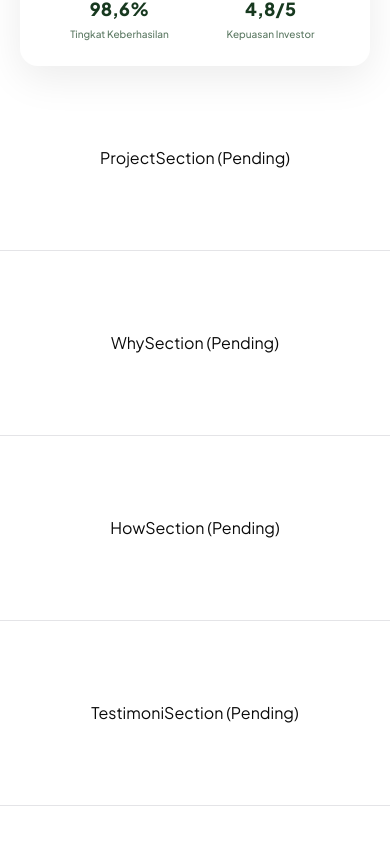
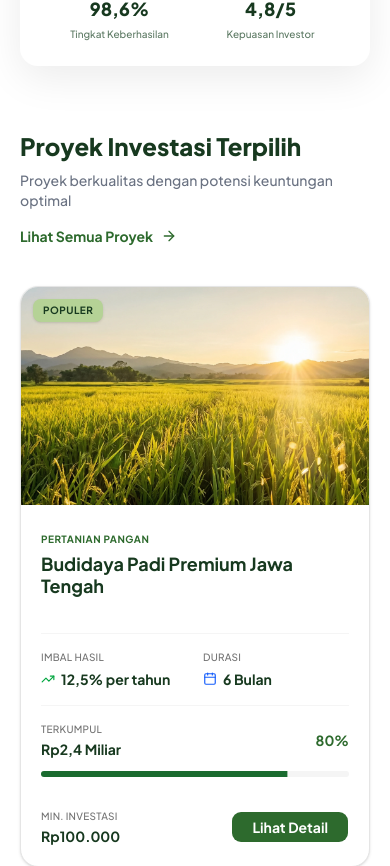
Before and after one commit to SyariefHayat/smartTani, a Next.js app: page /investasi in a window 390 px wide. Shown: the part 1200-2066 px from the top of the page. Built offline with nearby package versions, Linux system fonts and the light colour scheme.

Commit message:
feat: implement project section with investment cards - issue #93

```diff
--- /dev/null
+++ b/components/sections/investasi/InvestasiCard.tsx
@@ -0,0 +1,102 @@
+import Image from "next/image";
+import { TrendingUp, Calendar, Database } from "lucide-react";
+import { Button } from "@/components/ui/button";
+import { Progress } from "@/components/ui/progress";
+import { cn } from "@/lib/utils";
+
+interface InvestasiCardProps {
+  item: {
+    badge: string | null;
+    title: string;
+    kategori: string;
+    imbalHasil: string;
+    durasi: string;
+    terkumpul: string;
+    progress: number;
+    minimalInvestasi: string;
+    image: string;
+  };
+}
+
+export default function InvestasiCard({ item }: InvestasiCardProps) {
+  return (
+    <div className="group flex flex-col overflow-hidden rounded-2xl border border-neutral-200 bg-white shadow-sm transition-all hover:shadow-md">
+      {/* Image Header */}
+      <div className="relative aspect-[16/10] w-full overflow-hidden">
+        <Image
+          src={item.image}
+          alt={item.title}
+          fill
+          className="object-cover transition-transform duration-500 group-hover:scale-105"
+          sizes="(max-width: 768px) 100vw, (max-width: 1200px) 50vw, 33vw"
+        />
+        {item.badge && (
+          <div className={cn(
+            "absolute left-3 top-3 rounded-md px-2.5 py-1 text-[10px] font-bold uppercase tracking-wider shadow-sm",
+            item.badge === "POPULER" ? "bg-[#b5d296] text-[#17391f]" : "bg-orange-100 text-orange-700"
+          )}>
+            {item.badge}
+          </div>
+        )}
+      </div>
+
+      {/* Content */}
+      <div className="flex flex-1 flex-col p-5">
+        <div className="mb-2">
+          <span className="text-[10px] font-bold uppercase tracking-wider text-[#2D6A2D]">
+            {item.kategori}
+          </span>
+          <h3 className="mt-1 text-lg font-bold leading-tight text-[#17391f] line-clamp-2 min-h-[3.5rem]">
+            {item.title}
+          </h3>
+        </div>
+
+        {/* Stats Grid */}
+        <div className="mt-4 grid grid-cols-2 gap-4 border-y border-neutral-100 py-4">
+          <div className="space-y-1">
+            <p className="text-[10px] font-medium text-neutral-500 uppercase tracking-wide">Imbal Hasil</p>
+            <div className="flex items-center gap-1.5">
+              <TrendingUp className="size-3.5 text-green-600" />
+              <p className="text-sm font-bold text-[#17391f]">{item.imbalHasil}</p>
+            </div>
+          </div>
+          <div className="space-y-1">
+            <p className="text-[10px] font-medium text-neutral-500 uppercase tracking-wide">Durasi</p>
+            <div className="flex items-center gap-1.5">
+              <Calendar className="size-3.5 text-blue-600" />
+              <p className="text-sm font-bold text-[#17391f]">{item.durasi}</p>
+            </div>
+          </div>
+        </div>
+
+        {/* Funding Stats */}
+        <div className="mt-4 space-y-3">
+          <div className="flex items-center justify-between">
+            <div className="space-y-0.5">
+              <p className="text-[10px] font-medium text-neutral-500 uppercase tracking-wide">Terkumpul</p>
+              <p className="text-sm font-bold text-[#17391f]">{item.terkumpul}</p>
+            </div>
+            <div className="text-right">
+              <span className="text-sm font-bold text-[#2D6A2D]">{item.progress}%</span>
+            </div>
+          </div>
+          <Progress
+            value={item.progress}
+            className="h-1.5 bg-neutral-100"
+          />
+        </div>
+
+        {/* Footer */}
+        <div className="mt-6 flex items-center justify-between pt-2">
+          <div className="space-y-0.5">
+            <p className="text-[10px] font-medium text-neutral-500 uppercase tracking-wide">Min. Investasi</p>
+            <p className="text-sm font-bold text-[#17391f]">{item.minimalInvestasi}</p>
+          </div>
+          <Button size="sm" className="rounded-lg bg-[#2D6A2D] px-5 font-bold hover:bg-[#235323] cursor-pointer">
+            Lihat Detail
+          </Button>
+        </div>
+      </div>
+    </div>
+  );
+}
--- a/components/sections/investasi/ProjectSection.tsx
+++ b/components/sections/investasi/ProjectSection.tsx
@@ -1 +1,38 @@
-export default function ProjectSection() { return <section className='py-20 text-center border-b'><div>ProjectSection (Pending)</div></section>; }
+import Link from "next/link";
+import { ArrowRight } from "lucide-react";
+import { INVESTASI_PROYEK } from "@/constants/investasi";
+import InvestasiCard from "./InvestasiCard";
+
+export default function ProjectSection() {
+  return (
+    <section className="py-16 md:py-24">
+      <div className="mx-auto max-w-7xl px-5 sm:px-8 md:px-10 lg:px-12">
+        {/* Header */}
+        <div className="flex flex-col items-start justify-between gap-4 md:flex-row md:items-end mb-10 md:mb-12">
+          <div className="space-y-2">
+            <h2 className="text-2xl font-extrabold text-[#17391f] md:text-3xl lg:text-4xl">
+              {INVESTASI_PROYEK.heading}
+            </h2>
+            <p className="text-sm font-medium text-gray-500 md:text-base">
+              {INVESTASI_PROYEK.subtext}
+            </p>
+          </div>
+          <Link
+            href="/investasi/proyek"
+            className="group flex items-center gap-2 text-sm font-bold text-[#2D6A2D] hover:text-[#235323] transition-colors md:text-base"
+          >
+            Lihat Semua Proyek
+            <ArrowRight className="size-4 transition-transform group-hover:translate-x-1" />
+          </Link>
+        </div>
+
+        {/* Grid */}
+        <div className="grid gap-6 sm:grid-cols-2 lg:grid-cols-3">
+          {INVESTASI_PROYEK.items.map((item, index) => (
+            <InvestasiCard key={index} item={item} />
+          ))}
+        </div>
+      </div>
+    </section>
+  );
+}
```
